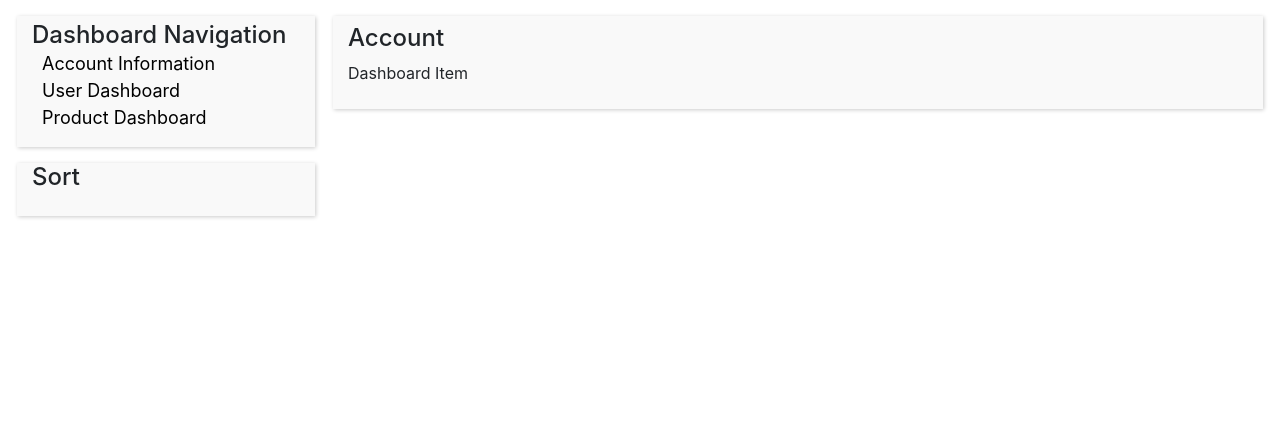
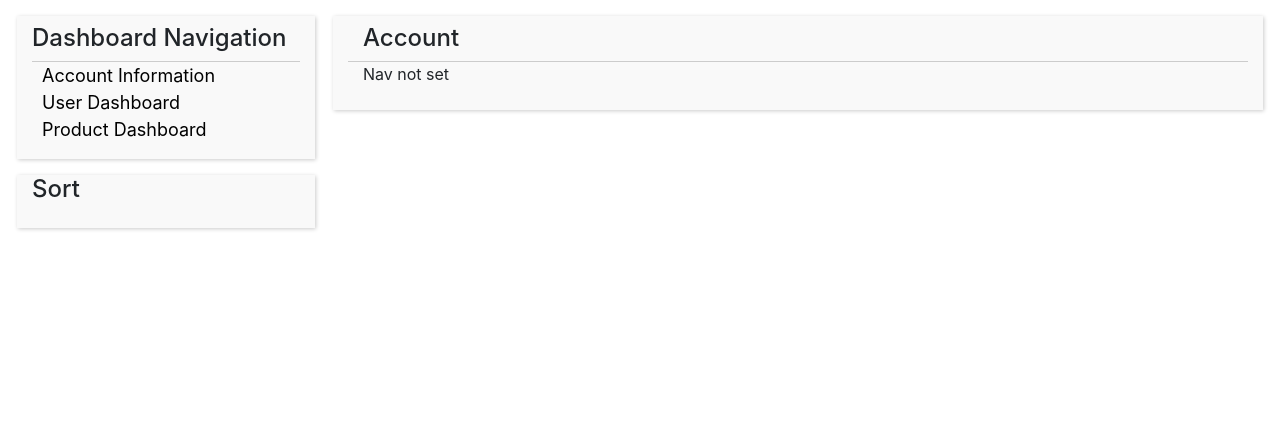
Before and after one commit to AlcornRyan/3172-ecommerce, a PHP site: page /index.php?page=dashboard in a window 1280 px wide. Shown: the part 57-486 px from the top of the page. Run offline with PHP 8.4, Linux system fonts and the light colour scheme; the visitor is signed in with stand-in values (Sample User, id 1).

Commit message:
Set up front-end for dashboard users output

```diff
--- a/include/dashboard/dashboardNav.php
+++ b/include/dashboard/dashboardNav.php
@@ -1,10 +1,10 @@
 <!-- Sort Container -->
-<div class="row dash_NavBar pb-3 mb-3">
+<div class="row dash_NavBar pt-2 pb-3 mb-3">
     <div class="col-xs-12 col-sm-12 col-md-12">
         <div class="container-fluid">
 
             <!-- -->
-            <div class="row">
+            <div class="row dash_Header">
                 <h4>Dashboard Navigation</h4>
             </div>
 
--- a/include/dashboard/dashboardOutputCon.php
+++ b/include/dashboard/dashboardOutputCon.php
@@ -1,9 +1,10 @@
 <!-- Dashboard Output Container -->
 <div class="row dash_OutputCon pt-2 pb-4">
     <div class="col-md-12">
+        <div class="container-fluid">
 
             <!-- Dashboard Header -->
-        <div class="row">
+            <div class="row dash_Header">
                 <div class="col-md-12">
                     <?php
                     /*
@@ -57,10 +58,59 @@
 
                 <!-- Dashboard Item -->
                 <div class="col-md-12">
-                Dashboard Item
+                <?php
+                    /*
+                    * nav IS SET
+                    */
+                    if (isset($_GET['nav'])) {
+                        /*
+                        * nav == account
+                        */
+                        if ($_GET['nav'] == "account") {
+                            // Dashboard Account Item
+                            echo "Account item";
+                        }
+                        /*
+                        * nav == users
+                        */
+                        else if ($_GET['nav'] == "users") {
+                            // Dashboard Users Item
+                            require_once('dashUserItem.php');
+                        }
+                        /*
+                        * nav == product
+                        */
+                        else if ($_GET['nav'] == "product") {
+                            // Dashboard Product Item
+                            echo "Product item";
+                        }
+                        /*
+                        * nav == analytics
+                        */
+                        else if ($_GET['nav'] == "analytics") {
+                            // Dashboard Analytics Item
+                            echo "Analytics item";
+                        }
+                        /*
+                        * nav == Something that it shouldn't be
+                        */
+                        else {
+                            // Dashboard Account Item
+                            echo "Account item";
+                        }
+                    }
+                    /*
+                    * nav NOT SET
+                    */
+                    else {
+                        // Dashboard Account Item
+                        echo "Nav not set";
+                    }
+                ?>
                 </div>
 
             </div>
 
         </div>
     </div>
+</div>
--- a/style/dashboard.css
+++ b/style/dashboard.css
@@ -4,7 +4,9 @@
     padding-bottom: 30px;
     background-color: #FFFFFF;
 }
-
+    .dash_Header {
+        border-bottom: 1px solid #CCCCCC;
+    }
 /*
 * Dashboard Navigation Bar
 */
@@ -12,10 +14,6 @@
     background-color: #F9F9F9;
     box-shadow: 1px 1px 4px #CCCCCC;
 }
-    .dash_NavBar h4 {
-        margin-bottom: 0px;
-        padding-top: 5px;
-    }
     .dash_NavOptions a {
         width: 100%;
         margin-left: 10px;
@@ -41,3 +39,11 @@
     background-color: #F9F9F9;
     box-shadow: 1px 1px 4px #CCCCCC;
 }
+    .dash_ItemEven {
+        background-color: #FFFFFF;
+    }
+
+
+/*
+* Dashboard User Item
+*/
```
Also changed, not shown: include/dashboard/dashUserItem.php (added, +70 -0 lines). Lines whose indentation alone changed are shown as unchanged.
